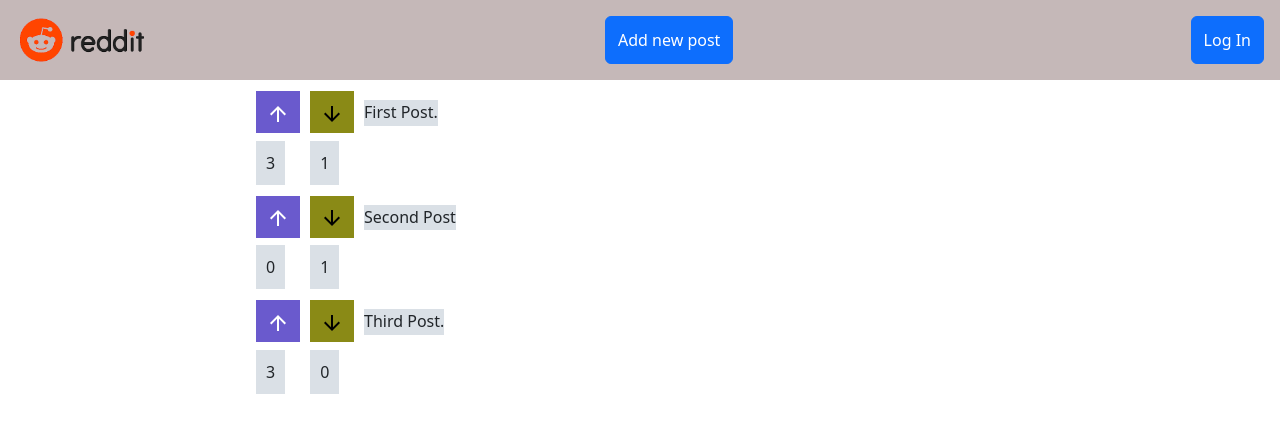
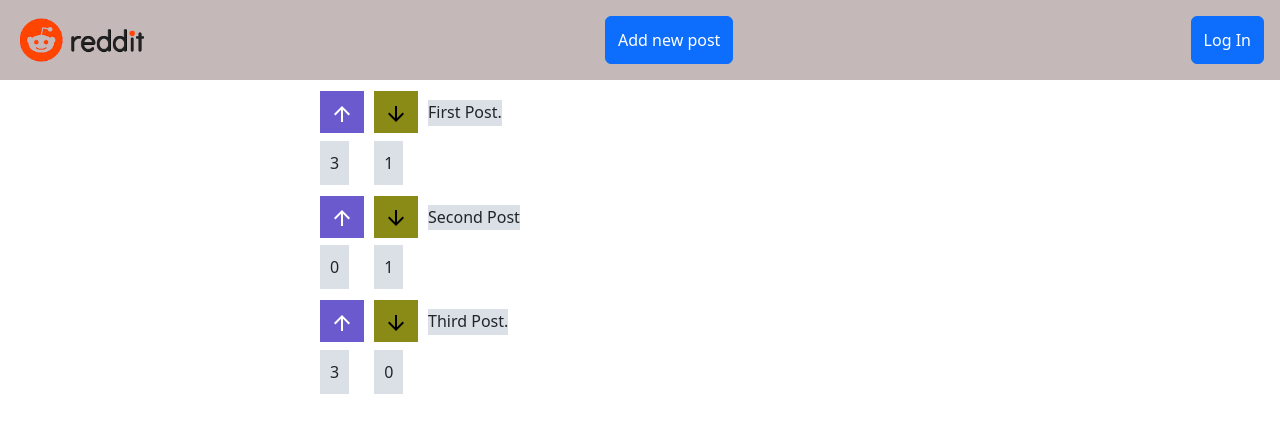
Before and after one commit to qamarali205/Reddit-Clone---React-Project---mjznyst13o1q, a React app: page /signup in a window 1280 px wide. Shown: the top 432 px of the page. Built offline with nearby package versions, Linux system fonts and the light colour scheme; no server answers.

Commit message:
reddit clone

```diff
--- a/package.json
+++ b/package.json
@@ -19,6 +19,7 @@
     "react": "^16.13.1",
     "react-bootstrap": "^2.7.2",
     "react-dom": "^16.13.1",
+    "react-favicon": "^2.0.3",
     "react-modal": "^3.16.1",
     "react-router-dom": "^6.9.0"
   },
--- a/src/components/App.js
+++ b/src/components/App.js
@@ -6,7 +6,7 @@ import "bootstrap/dist/css/bootstrap.min.css";
 import Header from "./header/Header";
 import Post from "./post/Post";
 import { AuthContextProvider } from "./context/AuthContext";
-// import Welcome from "./welcome/Welcome";
+import Welcome from "./welcome/Welcome";
 
 // import { Routes, Route,Link } from "react-router-dom";
 import Login from "./login/Login";
@@ -58,7 +58,7 @@ const App = () => {
 
 
        <Header setPosts={setPostsHandler} />
-      {/* <Welcome /> */}
+      <Welcome />
       {posts.map((post, index) => (
         <Post key={Math.random()} post={post} index={index} />
        ))}
--- a/src/components/post/post.css
+++ b/src/components/post/post.css
@@ -1,7 +1,8 @@
 .card1{
     display: flex;
     flex-direction: column;
-    margin: 0 20%;
+    margin: 0 25%;
+
     margin-top: 20px;
 
 }
--- a/src/components/welcome/Welcome.js
+++ b/src/components/welcome/Welcome.js
@@ -1,12 +1,14 @@
 import React from 'react'
-// import { UserAuth } from "../context/AuthContext";
-import './welcome.css'
+import { UserAuth } from "../context/AuthContext";
+import './welcome.css';
 
 const Welcome = () => {
-    // const {user}=UserAuth();
+     const {user}=UserAuth();
   return (
     <div className='welcome'>
-      {/* <p>Hi <span>{user.displayName}</span> Welcome to Reddit Clone Site.</p> */}
+      {user &&  <p>Hi <span>{user.displayName}</span> Welcome to Reddit Clone Site.</p>}
+
+
     </div>
   )
 }
--- a/src/index.html
+++ b/src/index.html
@@ -5,7 +5,7 @@
 <meta name="viewport" content="width=device-width, initial-scale=1.0">
 <meta http-equiv="X-UA-Compatible" content="ie=edge">
 <title>Reddit Clone @Qamar Ali</title>
-<link rel="icon" href="./Images/favicon.png" />
+<link rel="shortcut icon" href="https://cdn2.iconfinder.com/data/icons/metro-ui-icon-set/512/Reddit.png" type="image/x-icon">
 
 </head>
 <body>
```
Also changed, not shown: 2 other files (tests, documents, lock files or other folders).
